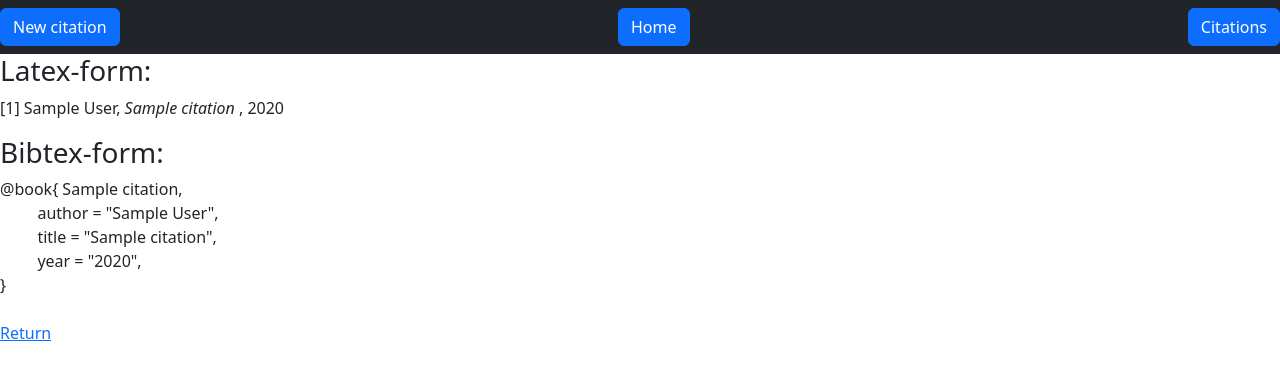
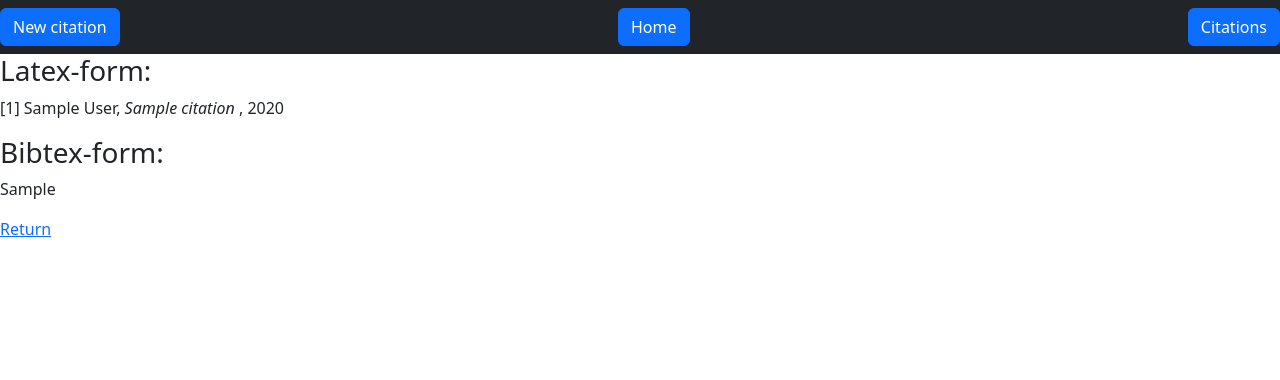
Before and after one commit to opturtio/Kumpulan-Kovat, a Flask app: template bibtex_generator/templates/citation.html in a window 1280 px wide. Shown: the top 380 px of the page. Run offline with Flask 3, Linux system fonts and the light colour scheme; the template is opened without the code that fills it: most values are stand-ins (such as "Sample title", 1, 10 or a date in 2020).

Commit message:
Create bibtex_formatter for automatically converting any citation to bibtex form

```diff
--- a/bibtex_generator/routes.py
+++ b/bibtex_generator/routes.py
@@ -4,6 +4,7 @@ from db import db
 from entities import Citation
 from services.citation_service import CitationService, WrongAttributeTypeError
 from repositories.citation_repository import CitationRepository
+from entities.bibtex_formatter import create_bibtex_citation_html
 
 citation_service = CitationService(CitationRepository(db))
 
@@ -49,8 +50,8 @@ def new_citation():
 @app.route("/citations/<int:id>")
 def citation(id):
     citation = citation_service.get_citation(id)
-    print(citation)
-    return render_template("citation.html", id=id, citation=citation)
+    bibtex_string = create_bibtex_citation_html(citation)
+    return render_template("citation.html", id=id, citation=citation, bibtex_string=bibtex_string)
 
 @app.route("/search")
 def result():
--- a/bibtex_generator/templates/citation.html
+++ b/bibtex_generator/templates/citation.html
@@ -6,19 +6,12 @@
 <h3>Latex-form:</h3>
 <p>
     [{{citation.id}}] {{citation.author}}, <i> {{citation.title}} </i>, {{citation.year}}
+</p>
 <p>
     <h3>Bibtex-form:</h3>
-  @book{ {{citation.citation_name}},
-<br>
-&nbsp;&nbsp;&nbsp;&nbsp;&nbsp;&nbsp;&nbsp;&nbsp; author = "{{citation.author}}",
-<br>
-&nbsp;&nbsp;&nbsp;&nbsp;&nbsp;&nbsp;&nbsp;&nbsp; title = "{{citation.title}}",
-<br>
-&nbsp;&nbsp;&nbsp;&nbsp;&nbsp;&nbsp;&nbsp;&nbsp; year = "{{citation.year}}",
-<br>
-    }
-<br>
-<br>
+    {{bibtex_string|safe}}
+    <br>
+</p>
 <a href="/citations">Return</a>
 
 
--- a/pyproject.toml
+++ b/pyproject.toml
@@ -19,6 +19,7 @@ pytest = "^7.2.0"
 requests = "^2.28.1"
 robotframework = "^6.0.1"
 robotframework-seleniumlibrary = "^6.0.0"
+pylatexenc = "^2.10"
 
 
 [tool.poetry.group.dev.dependencies]
```
Also changed, not shown: bibtex_generator/entities/bibtex_formatter.py (added, +17 -0 lines), 1 other file.
